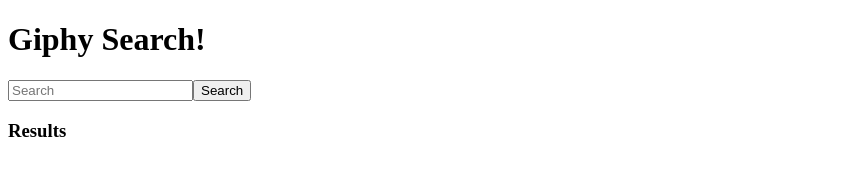
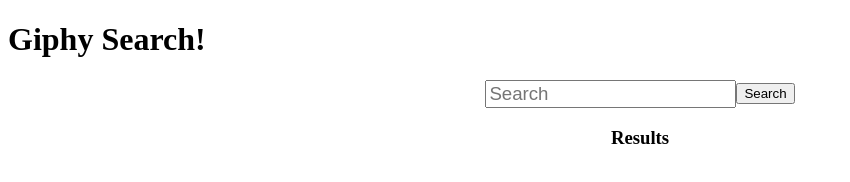
Before and after one commit to pdebuque/group-giphy-saga, a React app: page /#/search in a window 1280 px wide. Shown: the whole page, without its empty margins (0-850 px from the left). Built offline with nearby package versions, Linux system fonts and the light colour scheme.

Commit message:
added some more styling

```diff
--- a/src/components/SearchView/Search.css
+++ b/src/components/SearchView/Search.css
@@ -1,4 +1,4 @@
-.flex-container{
+.flex-container, .search-field, h3{
 display: flex;
 flex-wrap: wrap;
 flex-direction: row;
@@ -35,3 +35,12 @@
 height:300px;
 object-fit: fill;
 }
+
+input{
+font-size: 14pt;
+}
+
+/* #search-btn {
+//make bigger
+
+} */
--- a/src/components/SearchView/Search.jsx
+++ b/src/components/SearchView/Search.jsx
@@ -26,6 +26,7 @@
 
 	return (
 		<div>
+			<div className='search-field'>
 				<input
 					type='text'
 					name='name'
@@ -33,10 +34,12 @@
 					placeholder='Search'
 					required
 					onChange={handleChange}></input>
-			<button onClick={handleSubmit}>Search</button>
-
+				<button id='search-btn' onClick={handleSubmit}>
+					Search
+				</button>
+			</div>
+			<h3> Results</h3>
 			<div>
-				<h3> Results</h3>
 				<div className='flex-container'>
 					{searchResults.map(image => {
 						return (
```
Lines whose indentation alone changed are shown as unchanged.
